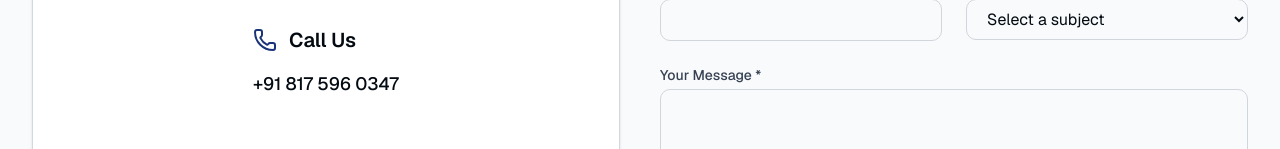
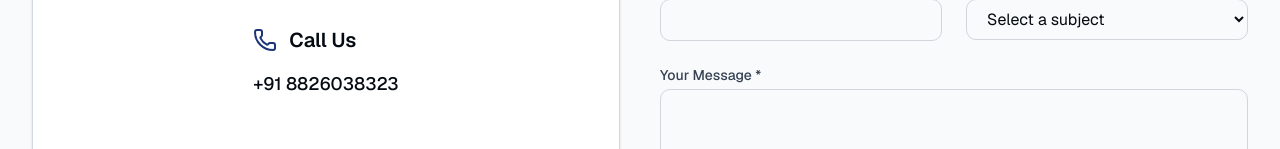
Before and after one commit to myproject8655/cyber-report, a Next.js app: page /contact in a window 1280 px wide. Shown: the part 651-800 px from the top of the page. Built offline with nearby package versions, Linux system fonts and the light colour scheme; no server answers.

Commit message:
Update index.ts

```diff
--- a/src/data/index.ts
+++ b/src/data/index.ts
@@ -1,4 +1,4 @@
 export const data = {
   siteName: "Cyber Report",
-  contactPhone: "+91 817 596 0347",
+  contactPhone: "+91 8826038323",
 };
```
